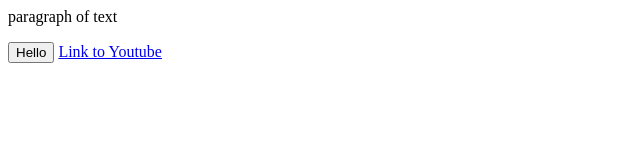
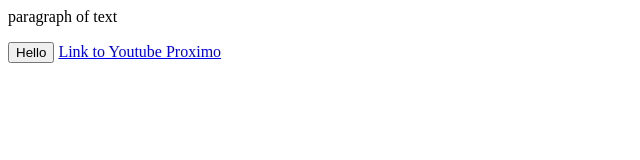
Before and after one commit to edskate/HTML---CSS-c-digos-29-04-2023, a plain HTML site: page index.html in a window 1280 px wide. Shown: the full height of the page, 0-640 px from the left. Drawn offline with Linux system fonts and the light colour scheme.

Commit message:
Adicionando um link

```diff
--- a/index.html
+++ b/index.html
@@ -8,4 +8,5 @@
 
 <a href="https://www.youtube.com/watch?v=xkk9uUxVjqM" target="_blank">
   Link to Youtube
+  <a href="buttons.html">Proximo</a>
 </a>
```
